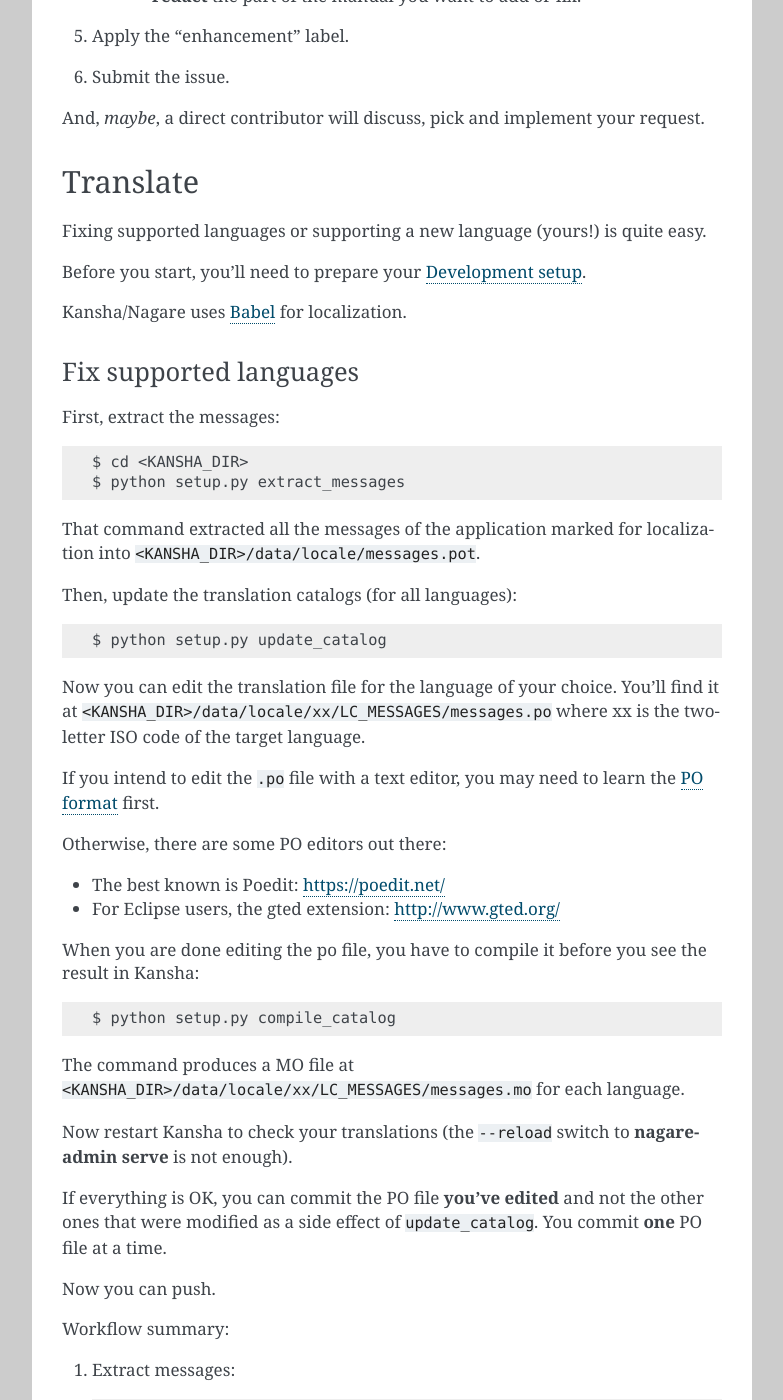
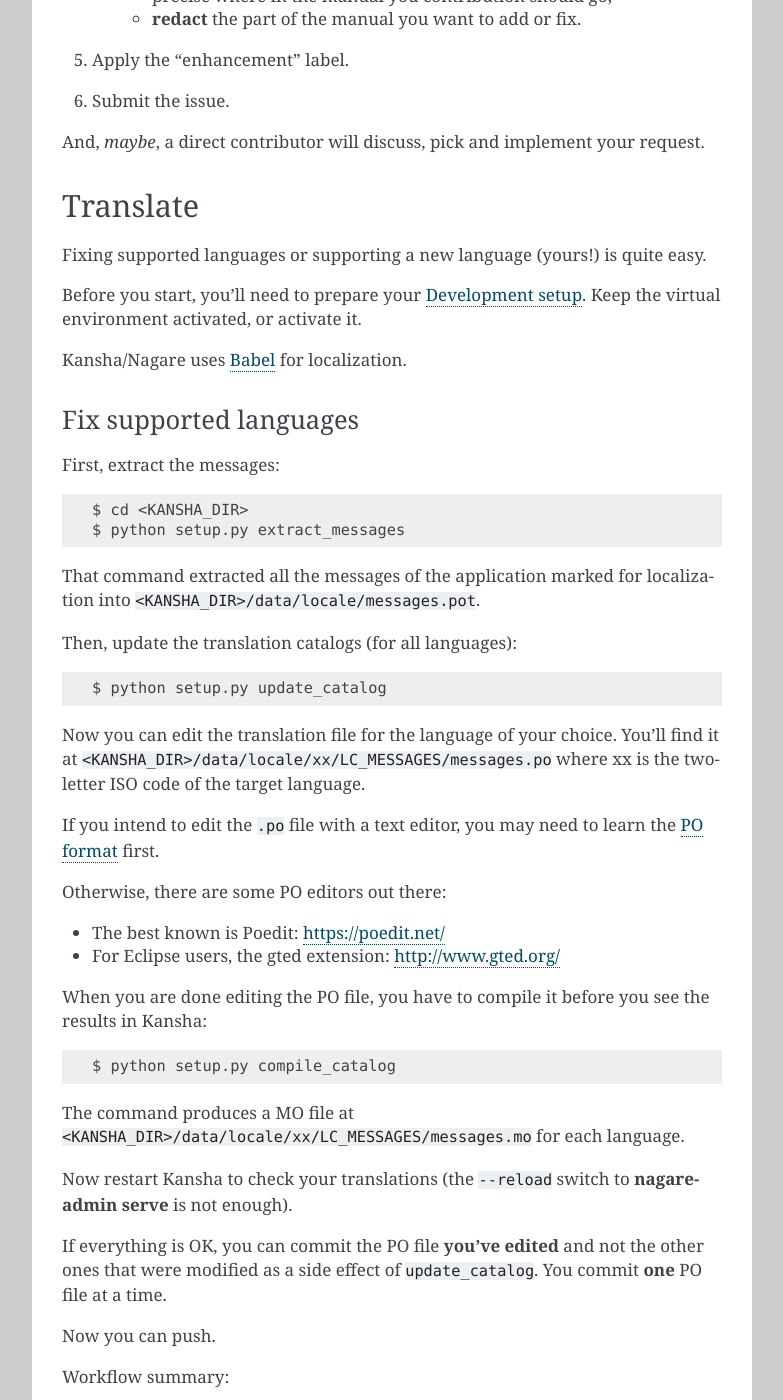
Before and after one commit to Net-ng/kansha, a Sphinx documentation site: the page built from doc/contribute.rst, in a window 1280 px wide and 1400 px high, scrolled down 3592 px. Shown: the whole window, without its empty margins (358-1141 px from the left). Built offline with Sphinx 7.4.7, drawn with Linux system fonts in a browser that asks for light colours; some of the changed text lies outside the part shown.

Commit message:
Docs: typos.

```diff
--- a/doc/board_management.rst
+++ b/doc/board_management.rst
@@ -28,7 +28,7 @@ Archive the board:
     The board will not be accessible anymore, but it is not destroyed. You can restore it anytime.
 
 Add members:
-    The *add member* icon (pointed by the orange arrow on the screenshot above) allows you to invite members to you board.
+    The *add member* icon (pointed by the orange arrow on the screenshot above) allows you to invite members to your board.
     Invited people can already be users of the application, in which case you can find them by username or email, or you can invite
     new people by entering their emails. The *favorites* is the list of users you are already in relation with.
 
--- a/doc/contribute.rst
+++ b/doc/contribute.rst
@@ -96,7 +96,7 @@ please contribute directly to the manual.
 Direct contribution
 ^^^^^^^^^^^^^^^^^^^
 
-First, you'll need to prepare your :ref:`develenv`.
+First, you'll need to prepare your :ref:`develenv`. Keep the virtual environment activated, or activate it.
 
 Like many other Python projects, we use `reStructuredText <http://docutils.sourceforge.net/rst.html>`_ to write the documentation,
 and `Sphinx <http://sphinx-doc.org/>`_ and `Readthedocs <https://readthedocs.org/>`_ to format it into HTML pages.
@@ -153,7 +153,7 @@ Translate
 
 Fixing supported languages or supporting a new language (yours!) is quite easy.
 
-Before you start, you'll need to prepare your :ref:`develenv`.
+Before you start, you'll need to prepare your :ref:`develenv`. Keep the virtual environment activated, or activate it.
 
 Kansha/Nagare uses `Babel <http://babel.pocoo.org/docs/>`_ for localization.
 
@@ -185,7 +185,7 @@ Otherwise, there are some PO editors out there:
 * The best known is Poedit: https://poedit.net/
 * For Eclipse users, the gted extension: http://www.gted.org/
 
-When you are done editing the po file, you have to compile it before you see the result in Kansha::
+When you are done editing the PO file, you have to compile it before you see the results in Kansha::
 
     $ python setup.py compile_catalog
 
@@ -251,13 +251,13 @@ That will start a discussion with the other developers, who may give you valuabl
 If you are new to Nagare development, you should choose to fix some bugs first, before implementing new features.
 If everything goes well, you'll be assigned to that issue.
 
-If not already done, prepare your :ref:`develenv`.
+If not already done, prepare your :ref:`develenv`. Keep the virtual environment activated, or activate it.
 
 Now you can code. Kansha is developed upon the Nagare Framework. If you are not already familiar with Nagare development, these are useful resources:
 
-* The `Nagare tutorial <http://www.nagare.org/trac/wiki/NagareTutorial>`_
-* The `Nagare documentation <http://www.nagare.org/trac/wiki>`_
-* The `Nagare API <http://www.nagare.org/trac/api>`_
+* The `Nagare tutorial <http://www.nagare.org/trac/wiki/NagareTutorial>`_.
+* The `Nagare documentation <http://www.nagare.org/trac/wiki>`_.
+* The `Nagare API <http://www.nagare.org/trac/api>`_.
 
 
 Guidelines
--- a/doc/devsetup.rst
+++ b/doc/devsetup.rst
@@ -99,7 +99,7 @@ Now kansha is listening. Just point your browser to http://localhost:8080 and ch
 
 The ``--reload`` switch is handy for development, as the server then reloads kansha whenever a python file is modified.
 
-Later, each time you'll want to run Kansha in development mode,remember these steps::
+Later, each time you'll want to run Kansha in development mode, remember these steps::
 
     $ cd <KANSHA_DIR>
     $ source <VENV_DIR>/bin/activate
```
Also changed, not shown: other parts of doc/board_management.rst (+1 -1 lines), other parts of doc/contribute.rst (+1 -1 lines), other parts of doc/devsetup.rst (+1 -1 lines).
